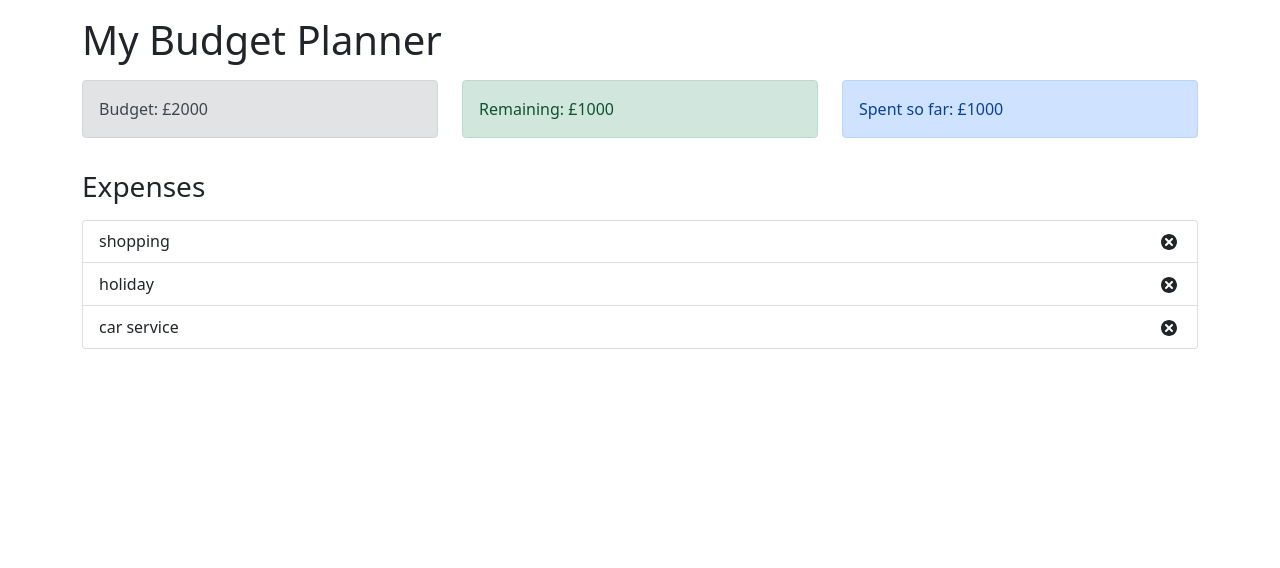
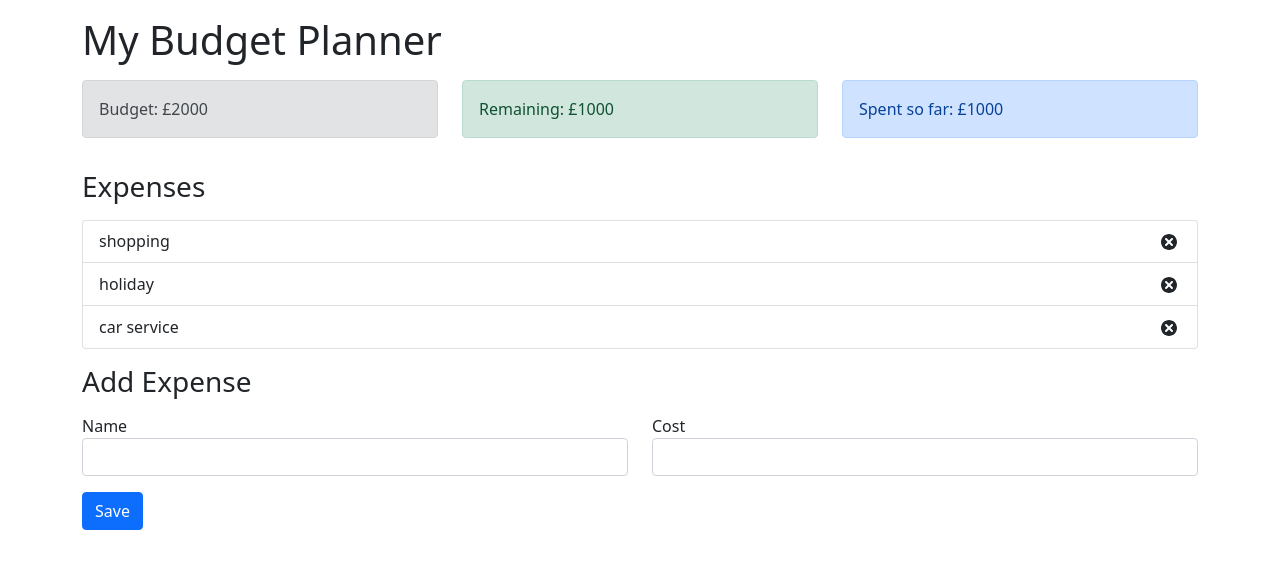
Before and after one commit to lethamburn/nextjs_budget, a Next.js app: page / in a window 1280 px wide. Shown: the top 568 px of the page. Built offline with nearby package versions, Linux system fonts and the light colour scheme.

Commit message:
FEAT AppContext

```diff
--- a/components/AddExpenseForm.jsx
+++ b/components/AddExpenseForm.jsx
@@ -0,0 +1,37 @@
+import React from "react";
+
+const AddExpenseForm = () => {
+  return (
+    <form>
+      <div className="row">
+        <div className="col-sm">
+          <label for="name">Name</label>
+          <input
+            required="required"
+            type="text"
+            className="form-control"
+            id="name"
+          ></input>
+        </div>
+        <div className="col-sm">
+          <label for="cost">Cost</label>
+          <input
+            required="required"
+            type="text"
+            className="form-control"
+            id="cost"
+          ></input>
+        </div>
+      </div>
+      <div className="row">
+        <div className="col-sm">
+          <button type="submit" className="btn btn-primary mt-3">
+            Save
+          </button>
+        </div>
+      </div>
+    </form>
+  );
+};
+
+export default AddExpenseForm;
--- a/pages/index.js
+++ b/pages/index.js
@@ -4,6 +4,7 @@
 import Remaining from "../components/Remaining";
 import Spent from "../components/Spent";
 import ExpenseList from "../components/ExpenseList";
+import AddExpenseForm from "../components/AddExpenseForm";
 const Home = () => {
   return (
     <div className="container">
@@ -25,6 +26,12 @@
           <ExpenseList />
         </div>
       </div>
+      <h3 className="mt-3">Add Expense</h3>
+      <div className="row mt-3">
+        <div className="col-sm">
+          <AddExpenseForm />
+        </div>
+      </div>
     </div>
   );
 };
```
Also changed, not shown: context/AppContext.js (added).
